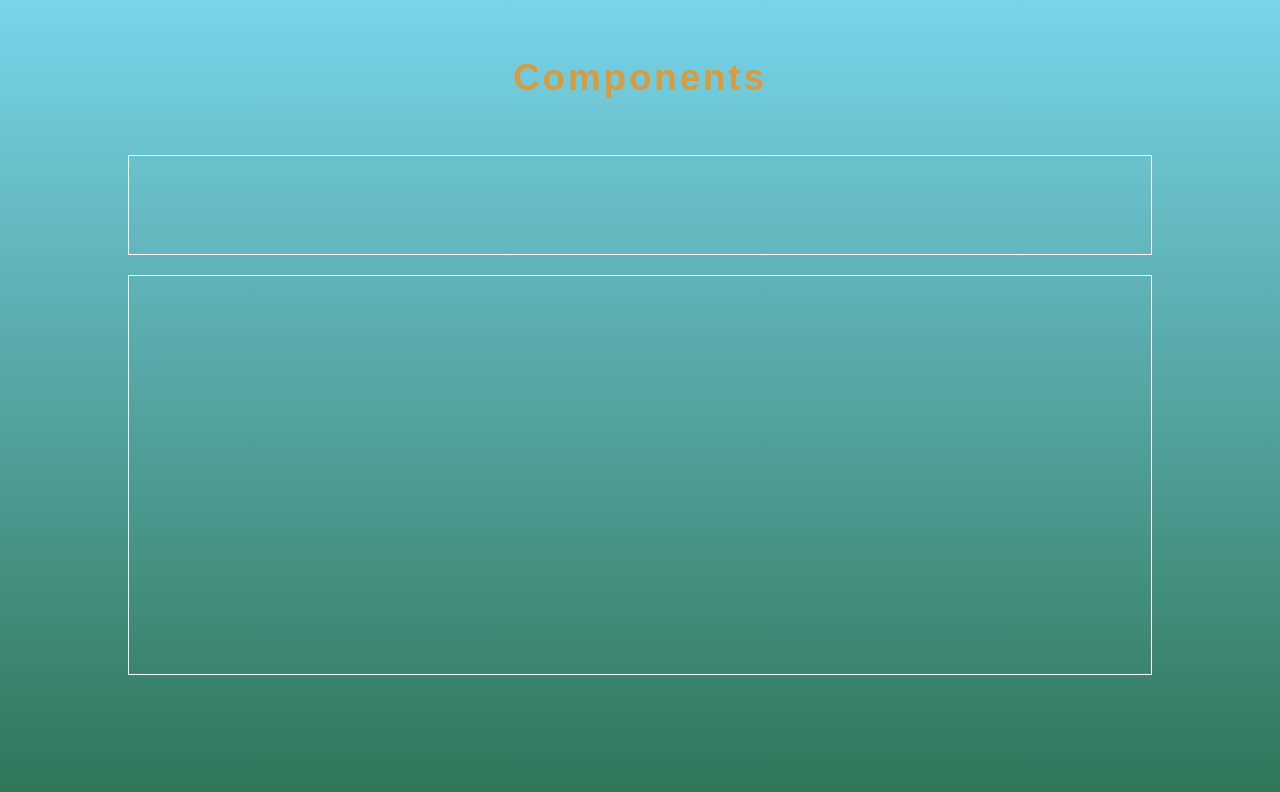
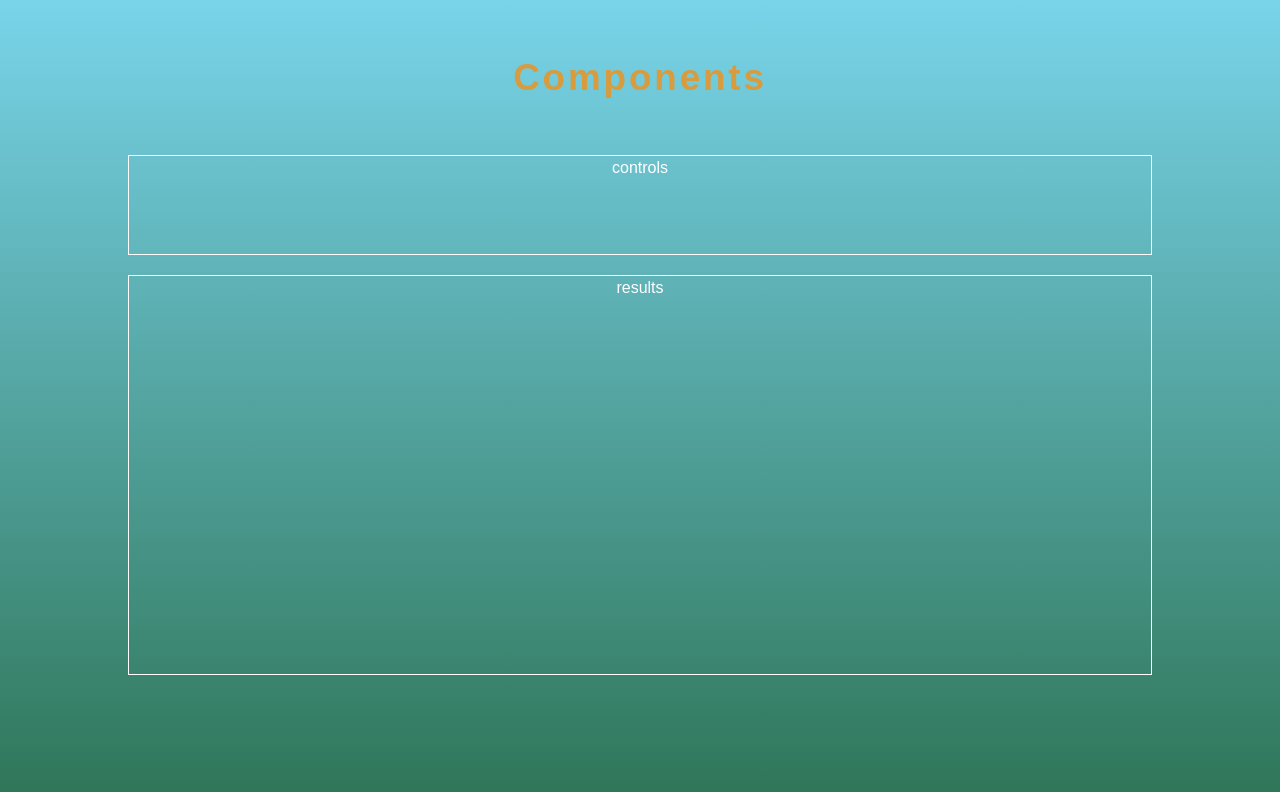
Before and after one commit to scheslen/React2025, a React (Vite) app in the folder class-components/: page / in a window 1280 px wide. Shown: the top 792 px of the page. Built offline with nearby package versions, Linux system fonts and the light colour scheme.

Commit message:
feat: create class components

```diff
--- /dev/null
+++ b/class-components/src/components/Controls/Controls.tsx
@@ -0,0 +1,10 @@
+import "./controls.css";
+import { Component } from 'react';
+
+export class Controls extends Component {
+  render() {
+    return (
+      <div className="controls">controls</div>
+      );
+  }
+}
--- a/class-components/src/components/Home/Home.tsx
+++ b/class-components/src/components/Home/Home.tsx
@@ -1,12 +1,18 @@
 import "./home.css";
+import { Component } from 'react';
+import {Controls} from '../Controls/Controls.tsx'
+import { Results } from "../Results/Results.tsx";
 
-export const Home = () => {
-  return (
+
+export class Home extends Component {
+  render() {
+    return (
     <main className="main">
       <div className='container'>
-        <div className="controls"></div>
-        <div className="results"></div>
+        <Controls />
+        <Results />
       </div>
     </main>
   );
-};
+  }
+}
--- /dev/null
+++ b/class-components/src/components/Results/Results.tsx
@@ -0,0 +1,10 @@
+import "./results.css";
+import { Component } from 'react';
+
+export class Results extends Component {
+  render() {
+    return (
+      <div className="results">results</div>
+      );
+  }
+}
```
Also changed, not shown: class-components/src/components/Controls/controls.css (added), class-components/src/components/Results/results.css (added).
